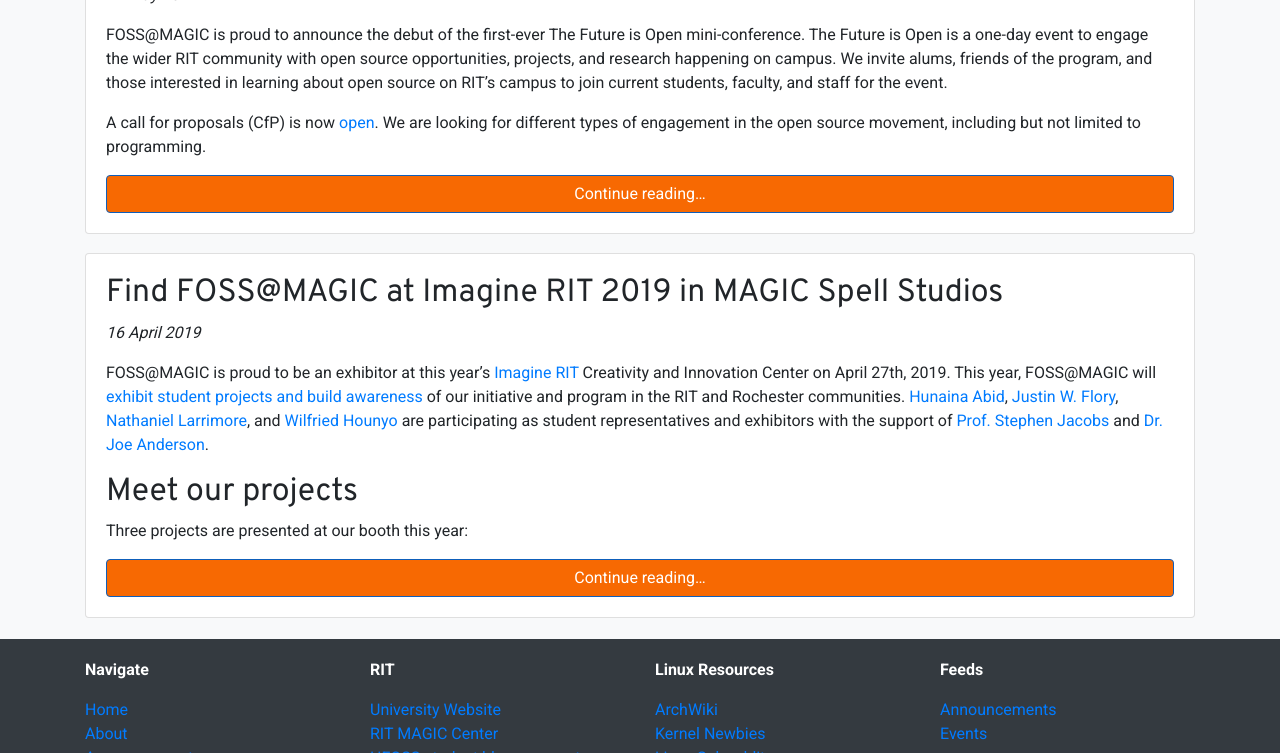
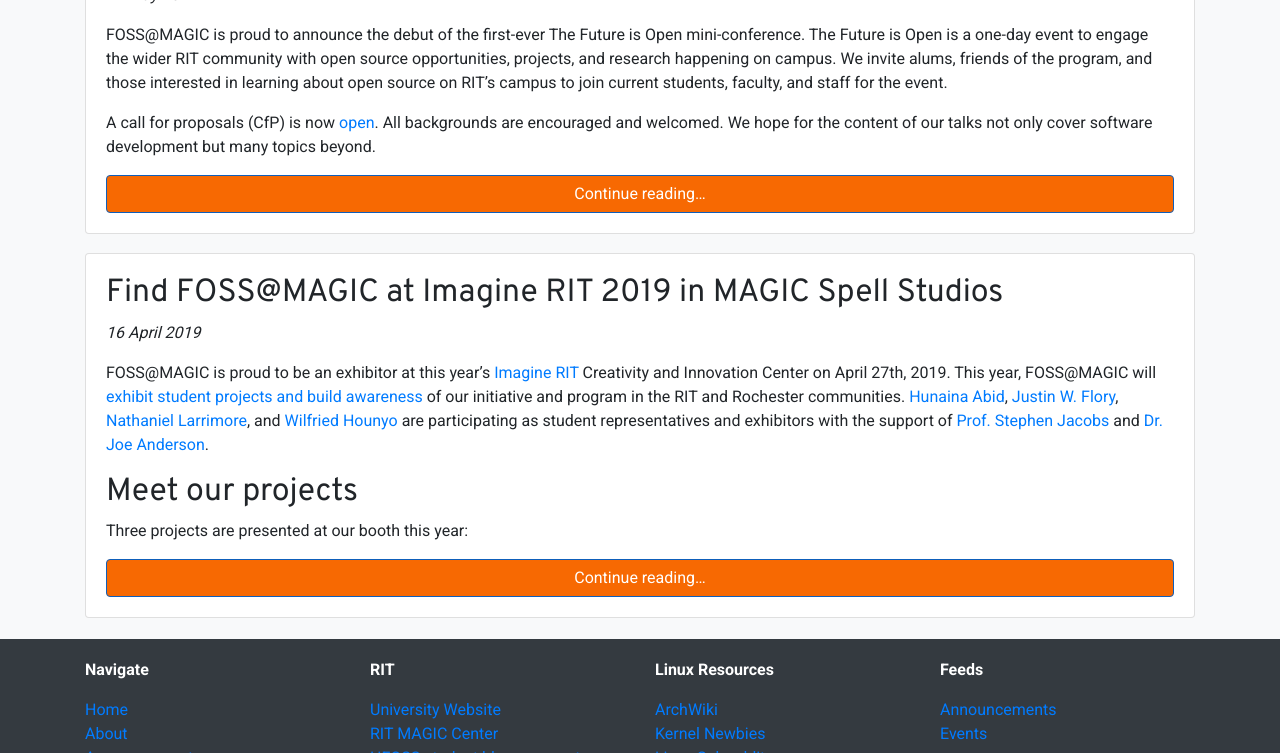
Before and after one commit to FOSSRIT/fossrit.github.io, a Jekyll site: the page built from index.html, in a window 1280 px wide and 900 px high, scrolled down 777 px, cut to the strip 147-900 px from the top of the window. Built offline with Jekyll 4.4.1, drawn with Linux system fonts in a browser that asks for light colours; nearby versions of some CDN libraries.

Commit message:
Update announcements/_posts/2019-05-21-cfp-announcement.md
Co-Authored-By: Mike Nolan <me@michael-nolan.com>

```diff
--- a/announcements/_posts/2019-05-21-cfp-announcement.md
+++ b/announcements/_posts/2019-05-21-cfp-announcement.md
@@ -10,7 +10,7 @@
 We invite alums, friends of the program, and those interested in learning about open source on RIT's campus to join current students, faculty, and staff for the event.
 
 A call for proposals (CfP) is now [open](https://www.google.com/url?q=https://forms.gle/563vz3qZAgMXRJNk9&sa=D&ust=1558124859124000).
-We are looking for different types of engagement in the open source movement, including but not limited to programming.
+All backgrounds are encouraged and welcomed. We hope for the content of our talks not only cover software development but many topics beyond.
 
 
 ## Dates to Remember
```
